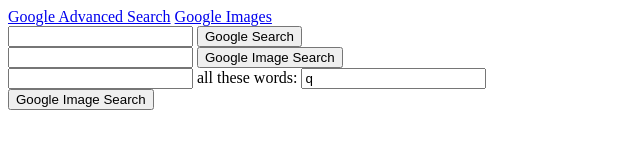
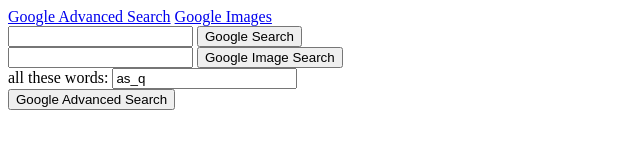
Before and after one commit to lucidsatan/lucidsatan.github.io, a plain HTML site: page index.html in a window 1280 px wide. Shown: the whole page, without its empty margins (0-640 px from the left). Drawn offline with Linux system fonts and the light colour scheme.

Commit message:
Update index.html

```diff
--- a/index.html
+++ b/index.html
@@ -25,13 +25,13 @@
 	    <input type="submit" value="Google Image Search">
         </form>
 	<form action="https://google.com/search">
-            <input type="text" name="q">
+
 
 
 	    <label for="allwords">all these words:</label>
-            <input type="text" id="allwords" name="allwords" value="q"><br>
+            <input type="text" id="allwords" name="allwords" value="as_q"><br>
 
-	    <input type="submit" value="Google Image Search">
+	    <input type="submit" value="Google Advanced Search">
         </form>
 
     </body>
```
